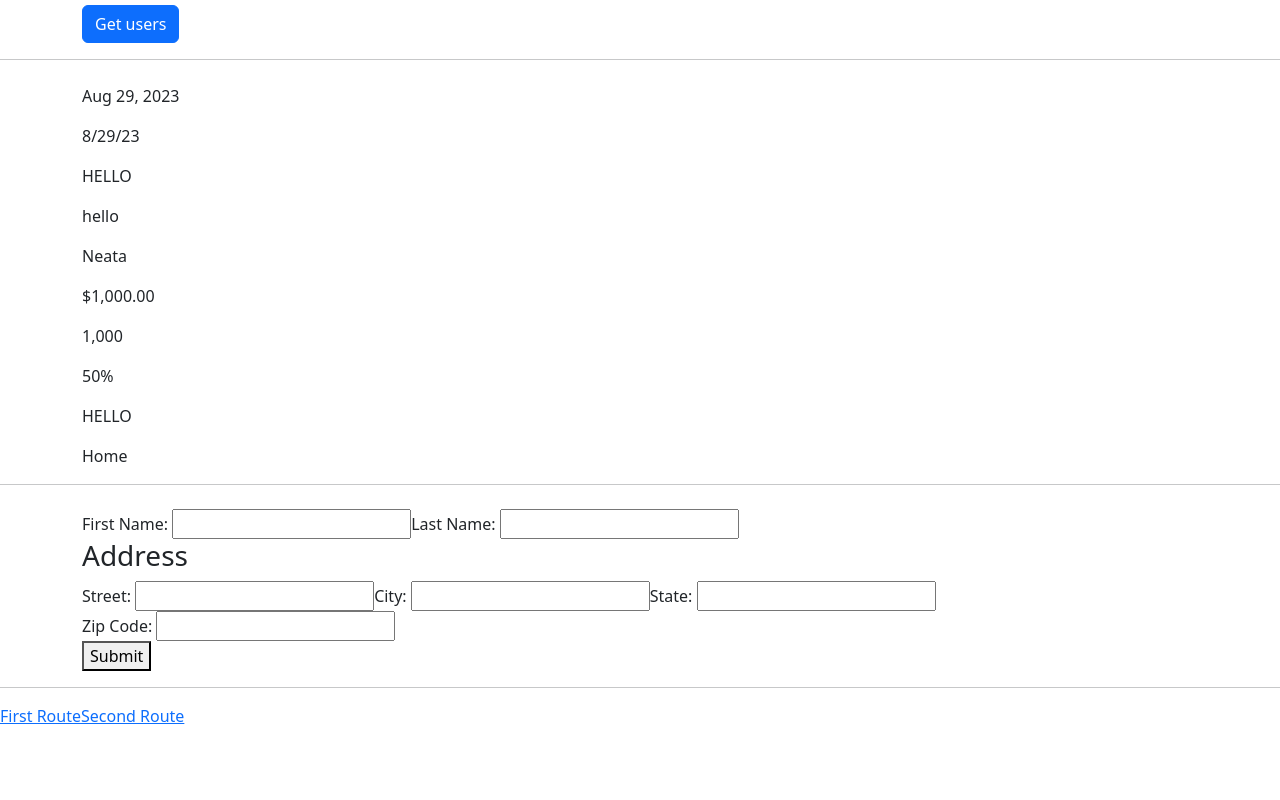
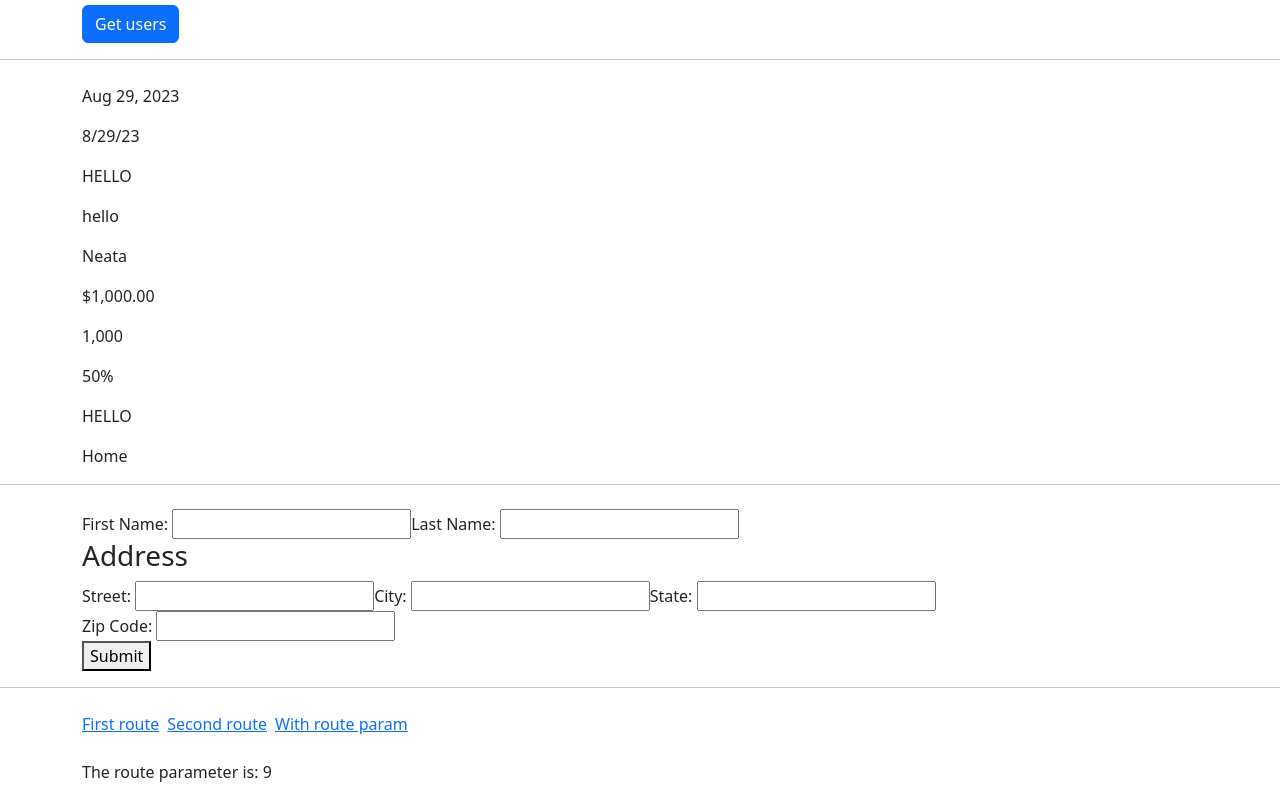
Before and after one commit to rusudinu/angular-practice, an Angular app: page /route-param/9 in a window 1280 px wide. Before the commit this address led to /. Shown: the part 747-1547 px from the top of the page. Before the commit the page ends 1475 px from the top, so only its background shows below. Built offline with nearby package versions, Linux system fonts and the light colour scheme.

Commit message:
routing with params

```diff
--- a/src/app/app-routing.module.ts
+++ b/src/app/app-routing.module.ts
@@ -1,5 +1,6 @@
 import { NgModule } from '@angular/core';
 import { RouterModule, Routes } from '@angular/router';
+import { ComponentWithRouteParameterComponent } from './components/component-with-route-parameter/component-with-route-parameter.component';
 import { FirstComponentUsedInRoutingComponent } from './components/first-component-used-in-routing/first-component-used-in-routing.component';
 import { SecondComponentUsedInRoutingComponent } from './components/second-component-used-in-routing/second-component-used-in-routing.component';
 
@@ -12,6 +13,9 @@ const routes: Routes = [
     path: 'second-route',
     component: SecondComponentUsedInRoutingComponent,
   },
+  {
+    path: 'route-param/:id', component: ComponentWithRouteParameterComponent,
+  }
 ];
 
 @NgModule({
--- a/src/app/app.component.html
+++ b/src/app/app.component.html
@@ -27,6 +27,11 @@
   <app-forms-demo-component></app-forms-demo-component>
 </div>
 <hr/>
-<a routerLink="/first-route">First Route</a>
-<a routerLink="/second-route">Second Route</a>
-<router-outlet></router-outlet>
+<div class="container mt-4">
+  <a routerLink="/first-route" class="me-2">First route</a>
+  <a routerLink="/second-route" class="me-2">Second route</a>
+  <a routerLink="/route-param/9">With route param</a>
+</div>
+<div class="container mt-4">
+  <router-outlet></router-outlet>
+</div>
--- /dev/null
+++ b/src/app/components/component-with-route-parameter/component-with-route-parameter.component.html
@@ -0,0 +1 @@
+<p>The route parameter is: {{id}}</p>
--- /dev/null
+++ b/src/app/components/component-with-route-parameter/component-with-route-parameter.component.ts
@@ -0,0 +1,17 @@
+import { Component } from '@angular/core';
+import { ActivatedRoute } from '@angular/router';
+
+@Component({
+  selector: 'app-component-with-route-parameter',
+  templateUrl: './component-with-route-parameter.component.html',
+  styleUrls: ['./component-with-route-parameter.component.css']
+})
+export class ComponentWithRouteParameterComponent {
+  id = '';
+
+  constructor(private route: ActivatedRoute) {
+    this.route.params.subscribe(params => {
+      this.id = params['id'];
+    });
+  }
+}
--- a/src/app/components/components.module.ts
+++ b/src/app/components/components.module.ts
@@ -17,6 +17,7 @@ import { UsersComponentComponent } from './users-component/users-component.compo
 import { FormsDemoComponentComponent } from './forms-demo-component/forms-demo-component.component';
 import { FirstComponentUsedInRoutingComponent } from './first-component-used-in-routing/first-component-used-in-routing.component';
 import { SecondComponentUsedInRoutingComponent } from './second-component-used-in-routing/second-component-used-in-routing.component';
+import { ComponentWithRouteParameterComponent } from './component-with-route-parameter/component-with-route-parameter.component';
 
 
 @NgModule({
@@ -35,7 +36,8 @@ import { SecondComponentUsedInRoutingComponent } from './second-component-used-i
     UsersComponentComponent,
     FormsDemoComponentComponent,
     FirstComponentUsedInRoutingComponent,
-    SecondComponentUsedInRoutingComponent
+    SecondComponentUsedInRoutingComponent,
+    ComponentWithRouteParameterComponent
   ],
   exports: [
     DemoComponentComponent,
```
Also changed, not shown: src/app/components/component-with-route-parameter/component-with-route-parameter.component.css (added), 1 other file (tests, documents, lock files or other folders).
